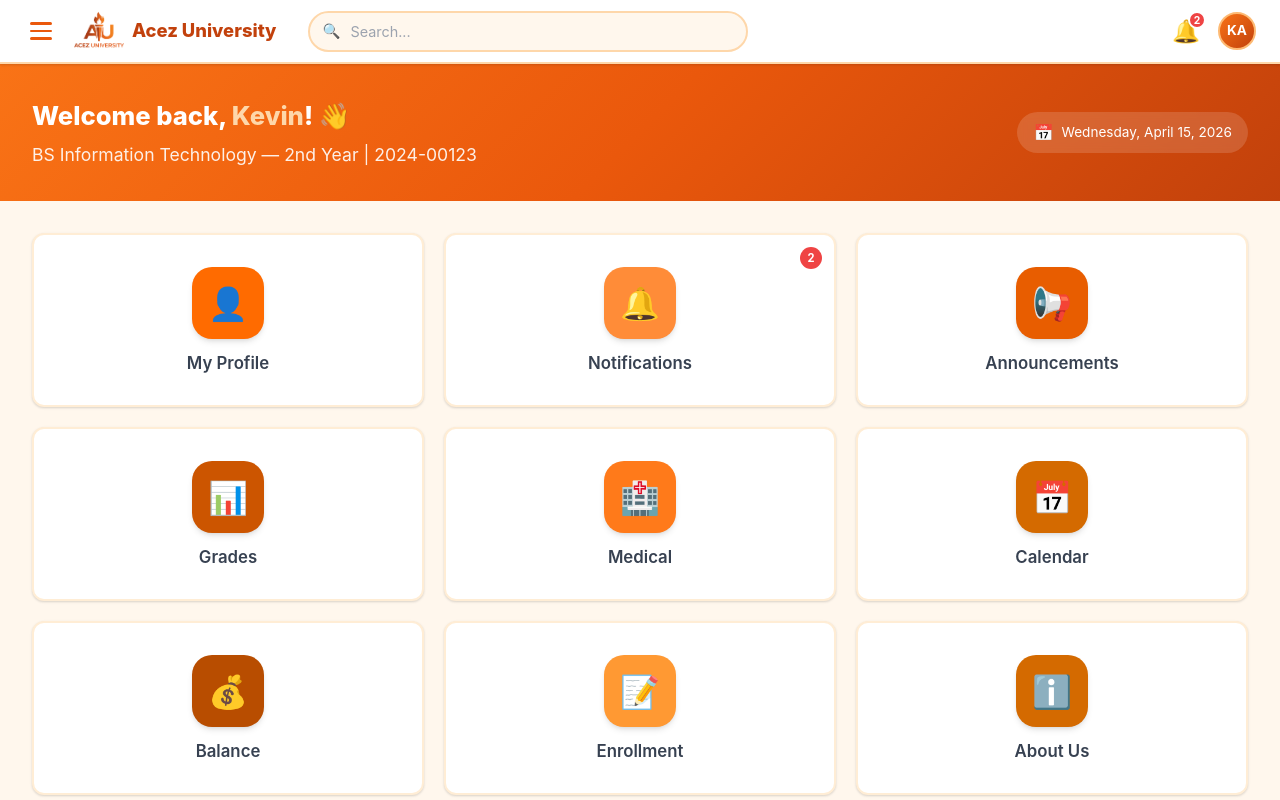
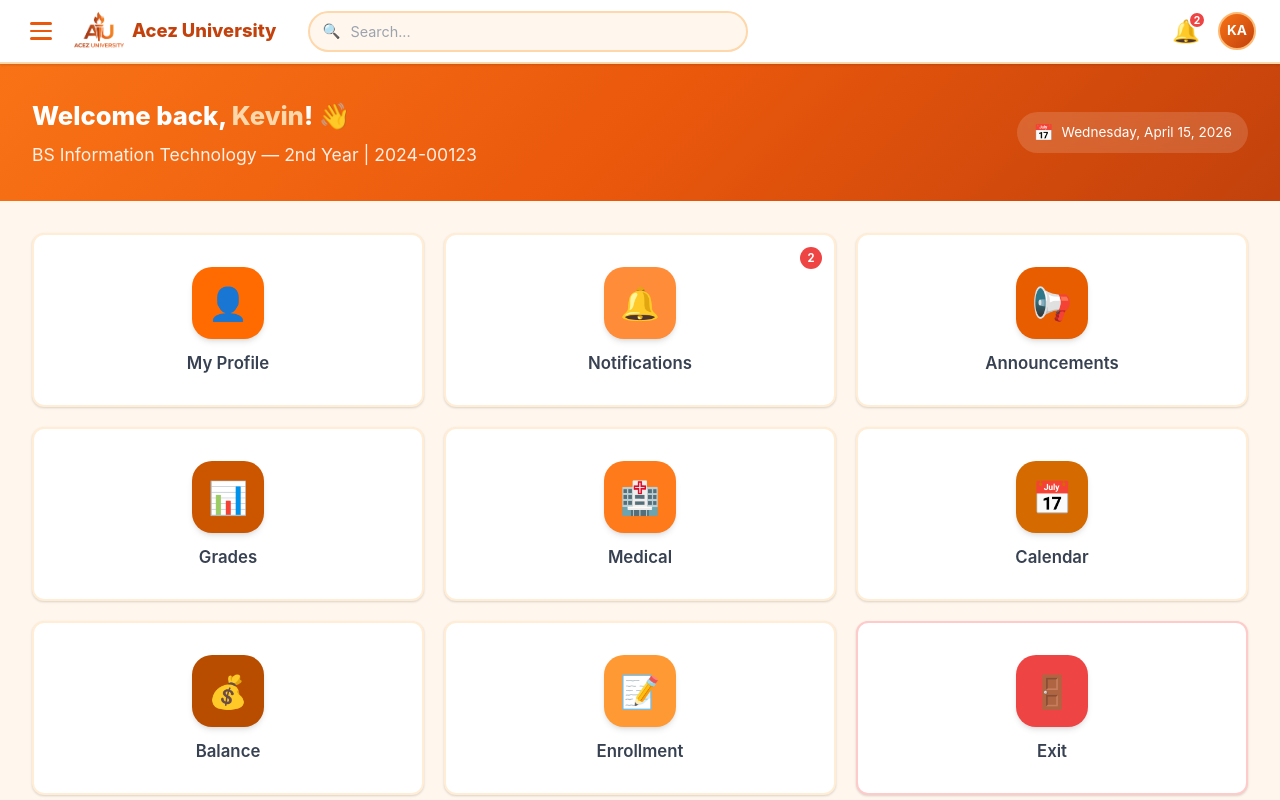
Before and after one commit to jellyacez/Online-Enrollment-System, a React (Vite) app: page /home in a window 1280 px wide. Shown: the top 800 px of the page. Built offline with nearby package versions, Linux system fonts and the light colour scheme.

Commit message:
removed about us

```diff
--- a/src/pages/Homepage.jsx
+++ b/src/pages/Homepage.jsx
@@ -302,7 +302,6 @@ export default function Homepage() {
     { key: "calendar", icon: "📅", label: "Calendar", color: "#D46A00" },
     { key: "balance", icon: "💰", label: "Balance", color: "#B84D00" },
     { key: "enrollment", icon: "📝", label: "Enrollment", color: "#FF9933" },
-    { key: "about us", icon: "ℹ️", label: "About Us", color: "#D46A00" },
   ];
 
   const filteredCards = dashboardCards.filter((c) =>
@@ -931,9 +930,6 @@ export default function Homepage() {
         </div>
       )}
 
-      {/* About Us MODAL */}
-      {activeModal === "about us" && navigate("/about")}
-
       {/* EXIT MODAL */}
       {activeModal === "exit" && (
         <div className="modal modal-sm">
```
